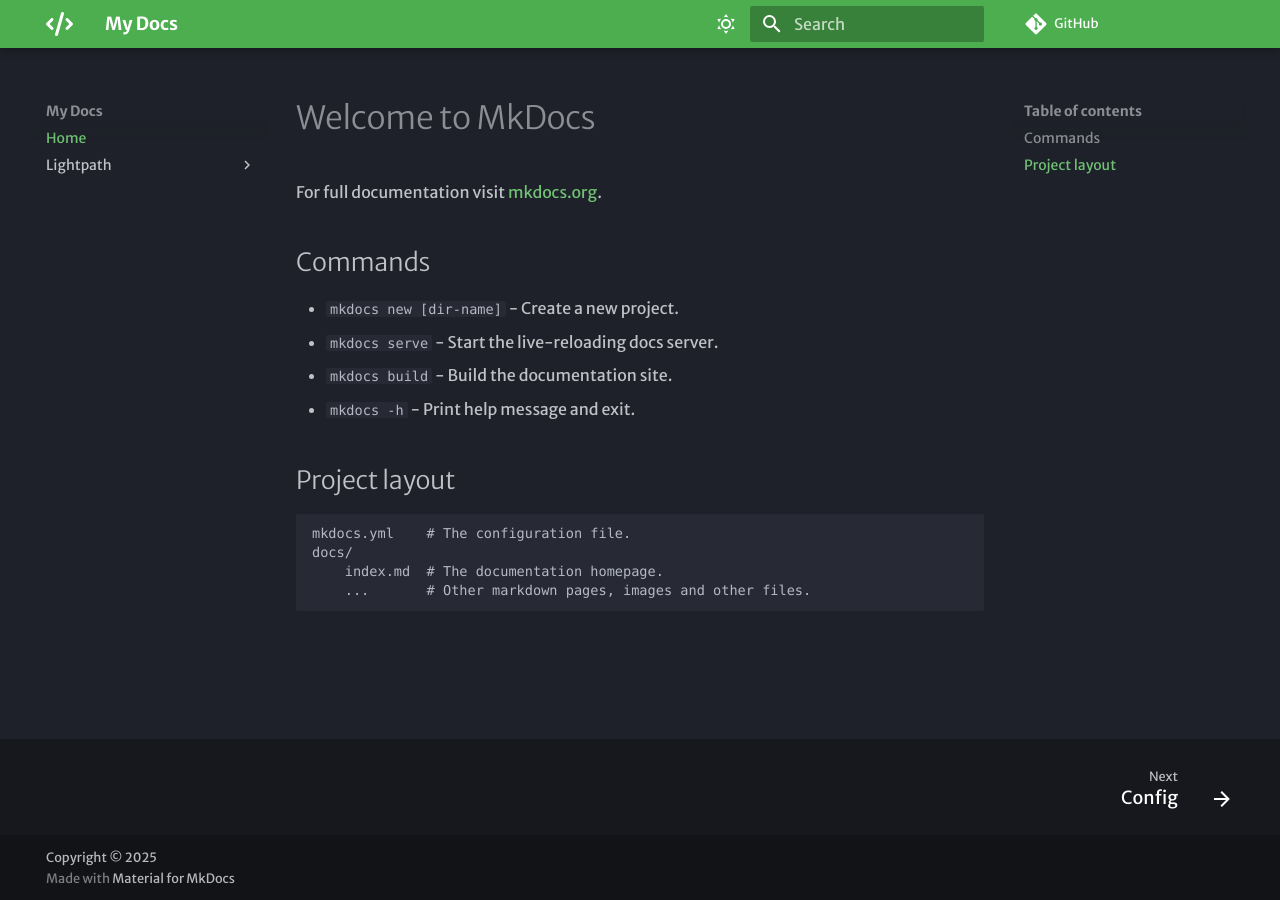
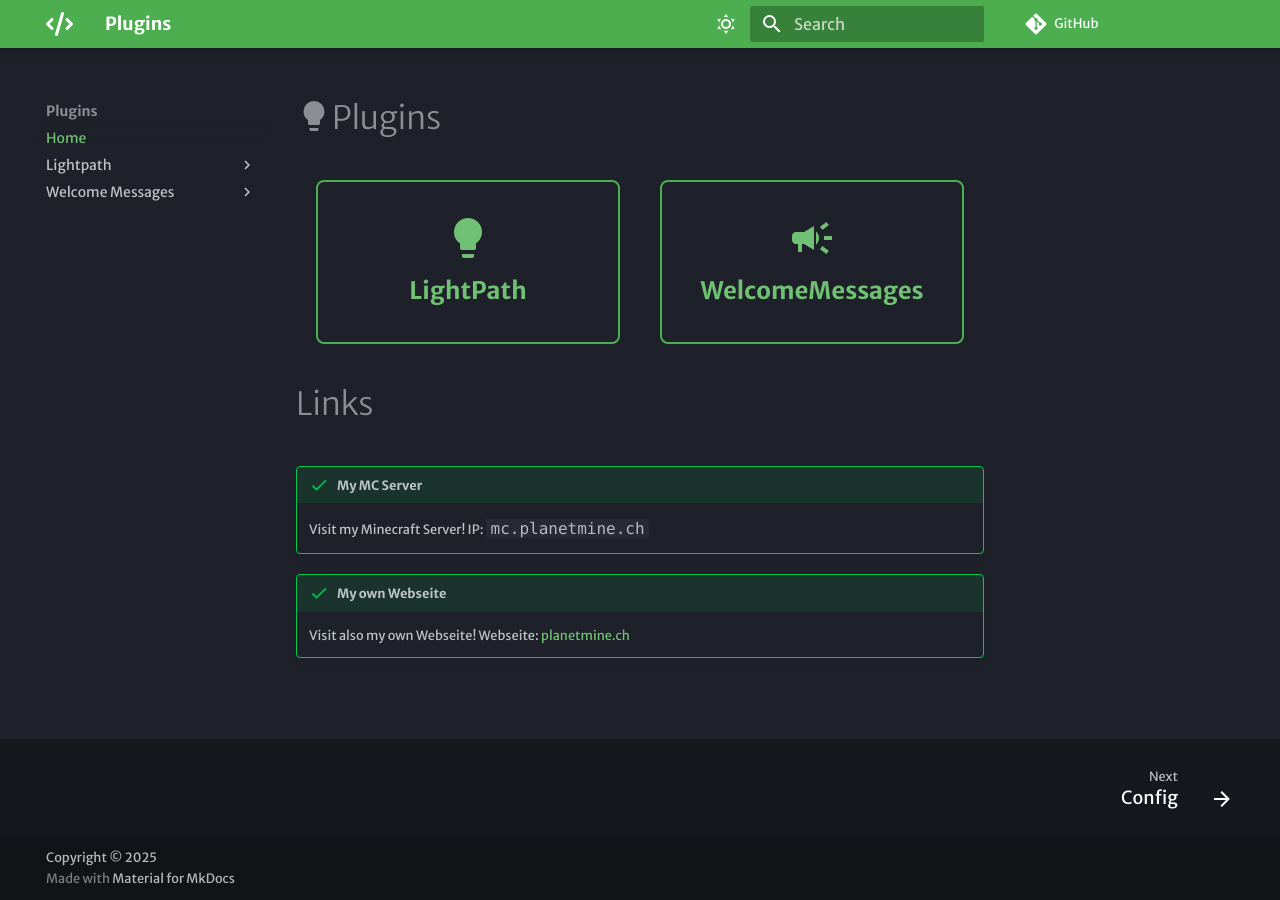
Before and after one commit to CoolWorldGitHub/plugin, an MkDocs documentation site: the page built from docs/index.md, in a window 1280 px wide. Built offline with MkDocs 1.6.1 and Material for MkDocs 9.7.7, drawn with Linux system fonts in a browser that asks for light colours; some web fonts are replaced; comment, search, counter and statistics services are not loaded.

Commit message:
Many things added.

```diff
--- a/docs/index.md
+++ b/docs/index.md
@@ -1,17 +1,26 @@
-# Welcome to MkDocs
+# :material-lightbulb:Plugins
 
-For full documentation visit [mkdocs.org](https://www.mkdocs.org).
+<div class="plugin-buttons">
+    <a href="/lightpath/config/" class="md-button-big">
+        <!-- LightPath Icon (Material Icons) -->
+        <span class="icon material-icons">lightbulb</span>
+        LightPath
+    </a>
+    <a href="/welcomemessages/config/" class="md-button-big">
+        <!-- LightPath Icon (Material Icons) -->
+        <span class="icon material-icons">campaign</span>
+        WelcomeMessages
+    </a>
+</div>
 
-## Commands
+# Links
 
-* `mkdocs new [dir-name]` - Create a new project.
-* `mkdocs serve` - Start the live-reloading docs server.
-* `mkdocs build` - Build the documentation site.
-* `mkdocs -h` - Print help message and exit.
+!!! success "My MC Server"
 
-## Project layout
+    Visit my Minecraft Server!
+    IP: `mc.planetmine.ch`
 
-    mkdocs.yml    # The configuration file.
-    docs/
-        index.md  # The documentation homepage.
-        ...       # Other markdown pages, images and other files.
+!!! success "My own Webseite"
+
+    Visit also my own Webseite!
+    Webseite: [planetmine.ch](https://planetmine.ch)
--- /dev/null
+++ b/docs/stylesheets/extra.css
@@ -0,0 +1,44 @@
+.plugin-buttons {
+    display: flex;
+    justify-content: center;
+    gap: 40px;
+    flex-wrap: wrap;
+    margin: 40px 0;
+}
+
+.md-button-big {
+    display: flex;
+    flex-direction: column; /* Icon und Text untereinander */
+    align-items: center; /* Zentriert das Icon und den Text */
+    padding: 32px 64px;
+    color: white; /* Farbe des Texts */
+    text-decoration: none;
+    border-radius: 8px;
+    text-align: center;
+    font-size: 24px;
+    font-weight: bold;
+    background-color: transparent; /* Transparenter Hintergrund */
+    border: 2px solid var(--md-primary-fg-color); /* Farbe der Border */
+    transition: all 0.3s ease;
+    width: calc(50% - 40px); /* Größe der Buttons auf 50% */
+    box-sizing: border-box;
+    white-space: nowrap; /* Verhindert Zeilenumbrüche */
+    overflow: hidden; /* Verhindert, dass der Text über den Button hinausgeht */
+    text-overflow: ellipsis; /* Zeigt "..." bei abgeschnittenem Text */
+}
+
+.md-button-big:hover {
+    background-color: rgba(255, 255, 255, 0.1); /* Leicht transparenter Hintergrund bei Hover */
+    color: var(--md-accent-fg-color); /* Farbe beim Hover */
+    border-color: var(--md-accent-fg-color); /* Border dunkler bei Hover */
+    transform: translateY(-4px);
+}
+
+.md-button-big .icon {
+    font-size: 48px; /* Größe der Icons */
+    margin-bottom: 10px; /* Abstand zwischen Icon und Text */
+}
+
+.md-typeset code:not(.focus-visible) {
+    font-size: 16px;
+}
--- a/mkdocs.yml
+++ b/mkdocs.yml
@@ -1,5 +1,5 @@
-site_name: My Docs
-site_url: https://sitename.example
+site_name: Plugins
+site_url: https://mrchickenx.github.io/plugin
 repo_url: https://github.com/MrChickenX/plugin
 theme:
   name: material
@@ -9,7 +9,7 @@
   icon:
     logo: fontawesome/solid/code
     repo: fontawesome/brands/git-alt
-  favicon: fontawesome/solid/code
+  favicon: assets/favicon.ico
   features:
     - navigation.footer
   palette:
@@ -27,6 +27,14 @@
       accent: deep orange
 
 copyright: Copyright &copy; 2025
+
+extra_css:
+  - stylesheets/extra.css
+  - "https://fonts.googleapis.com/icon?family=Material+Icons"
+
+extra_javascript:
+  - javascripts/extra.js
+  - "https://cdnjs.cloudflare.com/ajax/libs/font-awesome/6.0.0-beta3/js/all.min.js"
 
 plugins:
   - tags
@@ -49,12 +57,24 @@
       alternate_style: true
   - admonition
   - pymdownx.details
+  - attr_list
+  - pymdownx.critic
+  - pymdownx.caret
+  - pymdownx.keys
+  - pymdownx.mark
+  - pymdownx.tilde
+  - pymdownx.stripcomments
+
 
 nav:
   - Home: index.md
+  #- Plugins:
   - Lightpath:
-      - Config: lightpath/config.md
-      - Particles: lightpath/particles.md
+    - Config: lightpath/config.md
+    - Particles: lightpath/particles.md
+  - Welcome Messages:
+      - Config: welcomemessages/config.md
+#        - Particles: lightpath/particles.md
 #  - Features:
 #      - Overview: features/overview.md
 #      - Documentation: features/docs.md
```
Also changed, not shown: docs/lightpath/config.md (+26 -0 lines), docs/assets/code.png (added), docs/assets/favicon.ico (added), docs/javascripts/extra.js (added), docs/welcomemessages/config.md (added).
